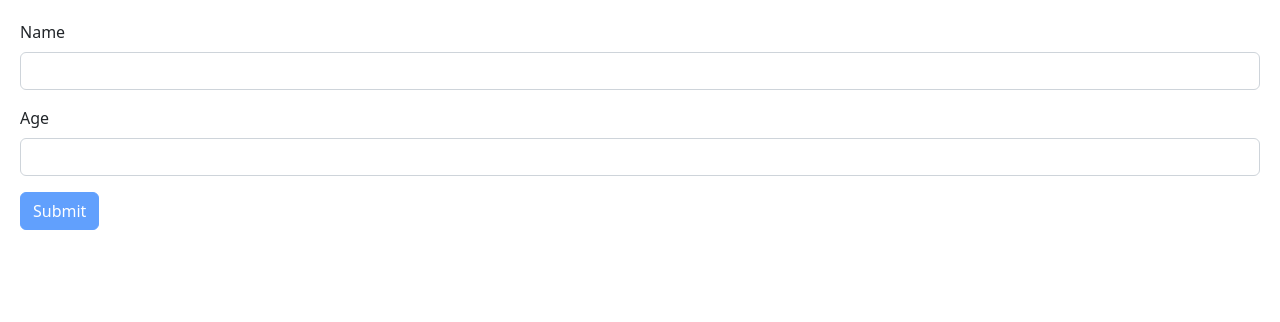
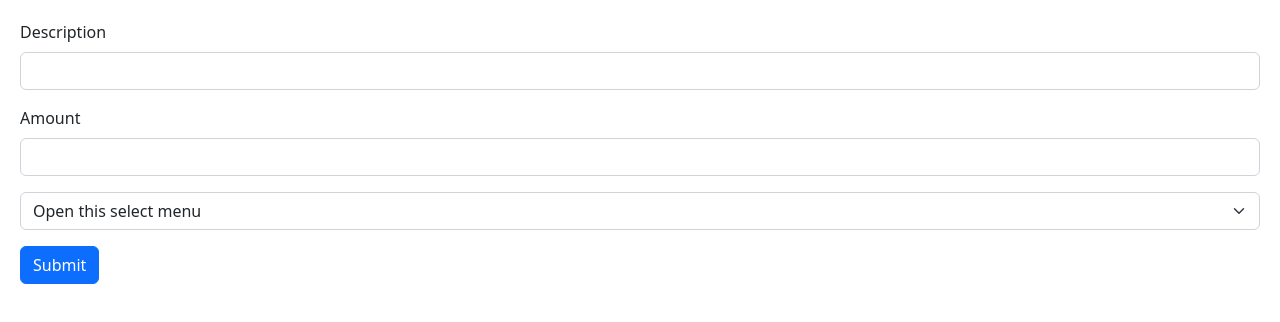
Before and after one commit to ShujaShah/react-with-typescript, a React (Vite) app: page / in a window 1280 px wide. Shown: the top 322 px of the page. Built offline with nearby package versions, Linux system fonts and the light colour scheme.

Commit message:
created a form component

```diff
--- a/src/components/Form.tsx
+++ b/src/components/Form.tsx
@@ -2,25 +2,9 @@ import React, { FormEvent, useRef, useState } from "react";
 import { useForm, FieldValues } from "react-hook-form";
 import { z } from "zod";
 import { zodResolver } from "@hookform/resolvers/zod";
-// we create an interface that represents the shape of the form...
-// interface FormData {
-//   name: string;
-//   age: number;
-// }
-
-const schema = z.object({
-  name: z.string().min(3, { message: "Name must be atleast 3 characters long" }),
-  age: z.number({ invalid_type_error: "Age Field is Required" }).min(18, { message: "Age must be atleast 18" }),
-});
-
-type FormData = z.infer<typeof schema>; // we can also use type to store the structure of the form data...
 
 const Form = () => {
-  const {
-    register,
-    handleSubmit,
-    formState: { errors, isValid }, // to handle error for the validation..
-  } = useForm<FormData>({ resolver: zodResolver(schema) }); // these are the properties of the react-form-hook
+  const { register, handleSubmit } = useForm();
 
   const onSubmit = (data: FieldValues) => {
     console.log(data);
@@ -29,19 +13,25 @@ const Form = () => {
     <form onSubmit={handleSubmit(onSubmit)}>
       <div className="mb-3">
         <label htmlFor="name" className="form-label">
-          Name
+          Description
         </label>
-        <input {...register("name")} id="name" type="text" className="form-control" />
-        {errors.name && <p className="text-danger">{errors.name.message}</p>}
+        <input {...register("description")} id="description" type="text" className="form-control" />
       </div>
       <div className="mb-3">
         <label htmlFor="age" className="form-label">
-          Age
+          Amount
         </label>
-        <input {...register("age", { valueAsNumber: true })} id="age" type="number" className="form-control" />
-        {errors.age && <p className="text-danger">{errors.age.message}</p>}
+        <input {...register("amount")} id="amount" type="number" className="form-control" />
       </div>
-      <button disabled={!isValid} type="submit" className="btn btn-primary">
+      <div className="mb-3">
+        <select className="form-select" {...register("category")} aria-label="Default select example">
+          <option selected>Open this select menu</option>
+          <option value="1">Groceries</option>
+          <option value="2">Utilities</option>
+          <option value="3">Entertainment</option>
+        </select>
+      </div>
+      <button type="submit" className="btn btn-primary">
         Submit
       </button>
     </form>
```
